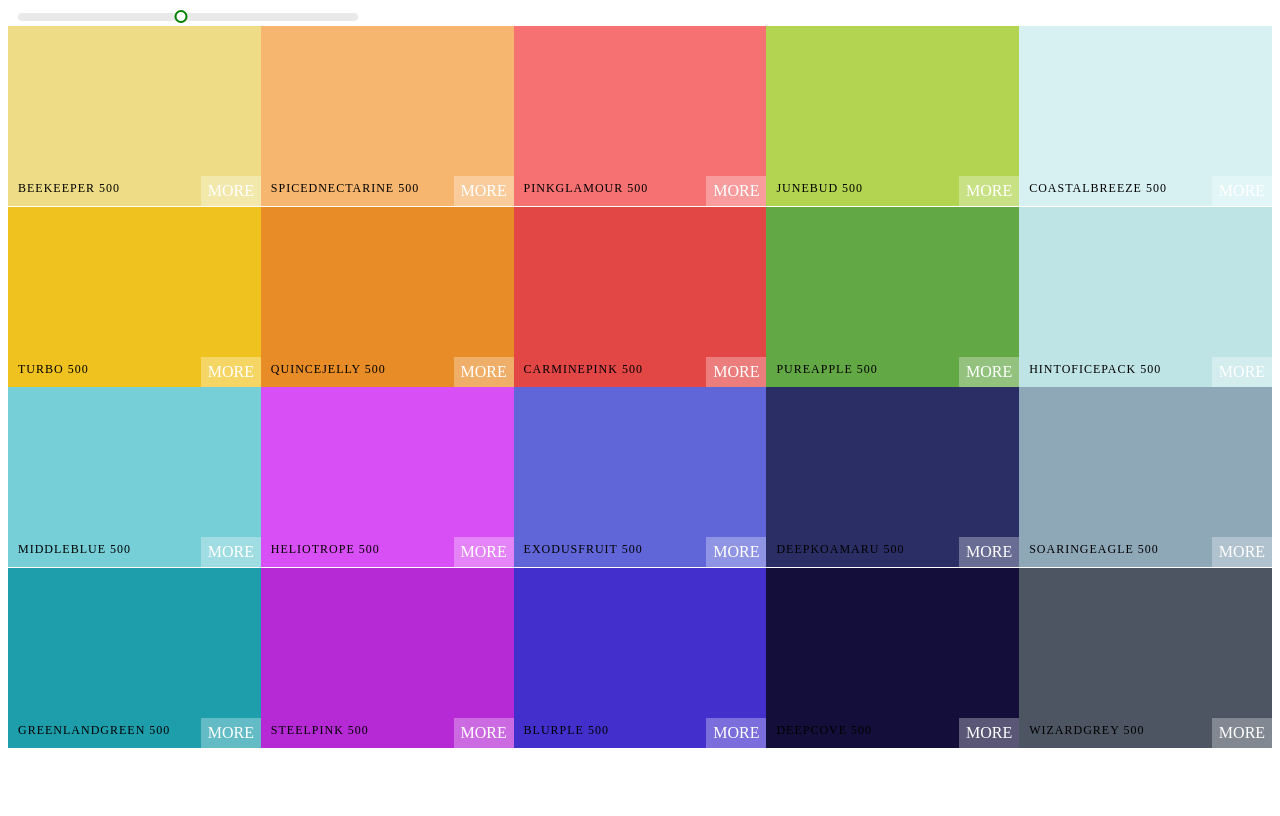
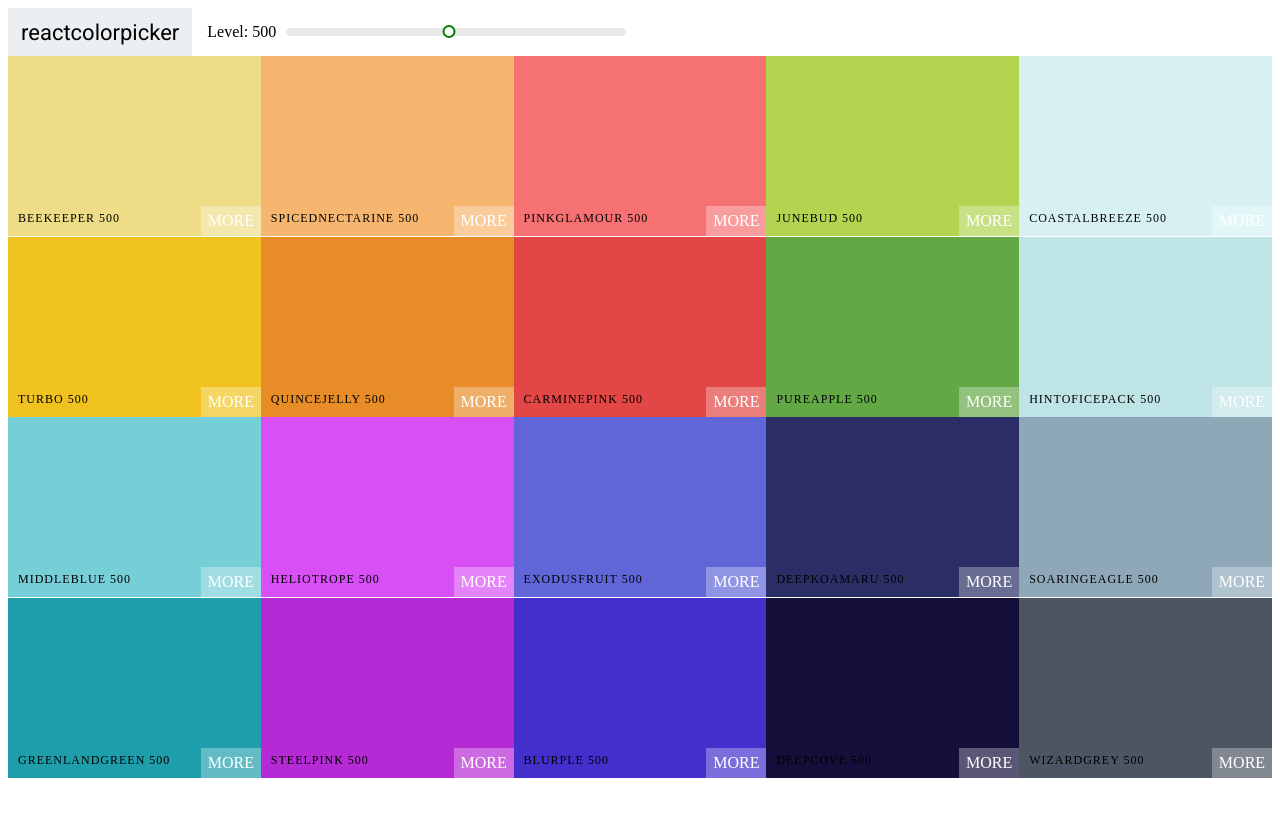
Before and after one commit to ScooterMcgavindev/color-me-react, a React app: page / in a window 1280 px wide. Built offline with nearby package versions, Linux system fonts and the light colour scheme.

Commit message:
added Navbar component and css

```diff
--- /dev/null
+++ b/src/components/Navbar.js
@@ -0,0 +1,31 @@
+import React, { Component } from 'react';
+import Slider from 'rc-slider';
+import 'rc-slider/assets/index.css';
+import '../styles/Navbar.css';
+
+class Navbar extends Component {
+  render() {
+    const { level, changeLevel } = this.props;
+    return (
+      <header className='Navbar'>
+        <div className='logo'>
+          <a href='#'>reactcolorpicker</a>
+        </div>
+        <div className='slider-container'>
+          <span>Level: {level}</span>
+          <div className='slider'>
+            <Slider
+              defaultValue={level}
+              min={100}
+              max={900}
+              step={100}
+              onAfterChange={changeLevel}
+            />
+          </div>
+        </div>
+
+      </header>
+    );
+  }
+}
+export default Navbar;
--- a/src/components/Palette.js
+++ b/src/components/Palette.js
@@ -1,8 +1,8 @@
 import React, { Component } from 'react';
-import ColorBox from "./ColorBox";
-import 'rc-slider/assets/index.css';
-import "../styles/Palette.css";
-import Slider from 'rc-slider';
+import ColorBox from './ColorBox';
+import Navbar from './Navbar';
+import '../styles/Palette.css';
+
 
 
 class Palette extends Component {
@@ -23,15 +23,7 @@ class Palette extends Component {
     ));
     return (
       <div className='Palette'>
-        <div className='slider'>
-          <Slider
-            defaultValue={level}
-            min={100}
-            max={900}
-            step={100}
-            onAfterChange={this.changeLevel}
-          />
-        </div>
+        <Navbar level={level} changeLevel={this.changeLevel} />
         {/* Navbar goes here */}
         <div className='Palette-colors'>{colorBoxes}</div>
         {/* multiple color boxes */}
--- a/src/index.html
+++ b/src/index.html
@@ -3,6 +3,10 @@
   <head>
     <meta charset="UTF-8" />
     <meta name="viewport" content="width=device-width, initial-scale=1.0" />
+    <link
+      href="https://fonts.googleapis.com/css?family=Roboto:100,400,500"
+      rel="stylesheet"
+    />
     <title>Color Me React</title>
   </head>
   <body>
--- /dev/null
+++ b/src/styles/Navbar.css
@@ -0,0 +1,47 @@
+.Navbar {
+  display: flex;
+  align-items: center;
+  justify-content: flex-start;
+  height: 6vh;
+}
+
+.logo {
+  margin-right: 15px;
+  padding: 0 13px;
+  font-size: 22px;
+  background-color: #eceff1;
+  font-family: Roboto;
+  height: 100%;
+  display: flex;
+  align-items: center;
+}
+
+.logo a {
+  text-decoration: none;
+  color: black;
+}
+
+.slider {
+  width: 340px;
+  margin: 0 10px;
+  display: inline-block;
+}
+.rc-slider-track {
+  background-color: transparent;
+}
+.rc-slider-rail {
+  height: 8px;
+}
+.rc-slider-handle,
+.rc-slider-handle:active,
+.rc-slider-handle:focus,
+.rc-slider-handle:hover {
+  box-flex-group: green;
+  outline: none;
+  border: 2px solid green;
+  box-shadow: none;
+  width: 13px;
+  height: 13px;
+  margin-left: -7px;
+  margin-top: -3px;
+}
--- a/src/styles/Palette.css
+++ b/src/styles/Palette.css
@@ -4,27 +4,3 @@
 .Palette-colors {
   height: 90%;
 }
-.slider {
-  width: 340px;
-  margin: 0 10px;
-  display: inline-block;
-}
-.rc-slider-track {
-  background-color: transparent;
-}
-.rc-slider-rail {
-  height: 8px;
-}
-.rc-slider-handle,
-.rc-slider-handle:active,
-.rc-slider-handle:focus,
-.rc-slider-handle:hover {
-  box-flex-group: green;
-  outline: none;
-  border: 2px solid green;
-  box-shadow: none;
-  width: 13px;
-  height: 13px;
-  margin-left: -7px;
-  margin-top: -3px;
-}
```
